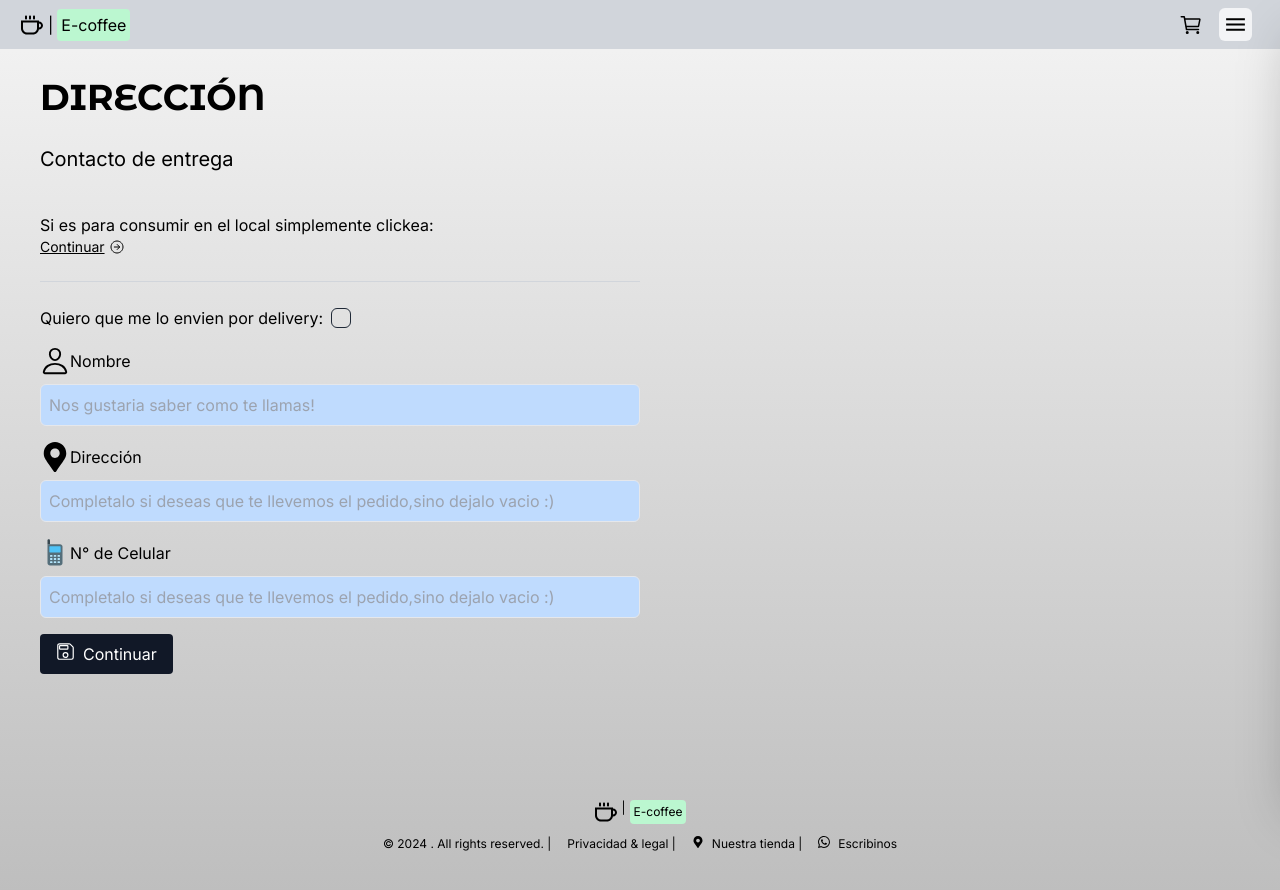
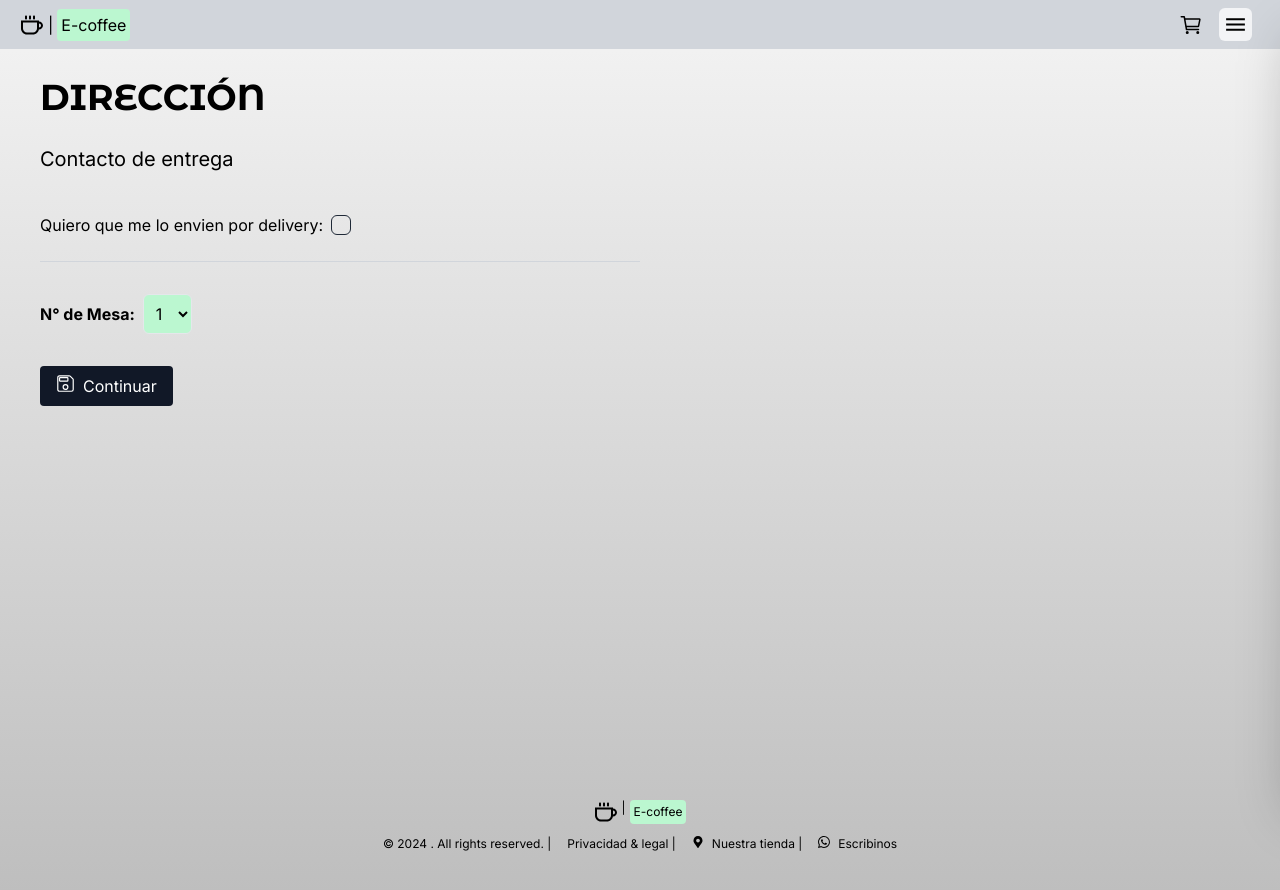
Before and after one commit to espositofacundo/e-coffee, a Next.js app: page /checkout/address in a window 1280 px wide. Built offline with nearby package versions, Linux system fonts and the light colour scheme; no server answers; sample sign-in values are in the browser's storage.

Commit message:
cambios segun status  checkout

```diff
--- a/src/actions/order/place-order.ts
+++ b/src/actions/order/place-order.ts
@@ -55,12 +55,12 @@ export const placeOrder = async (
   let Delivery = 0;
 
   if (address.address !== "") {
-    Delivery = 1000; // No uses 'const' aquí para actualizar la variable externa
+    Delivery = 1500; // No uses 'const' aquí para actualizar la variable externa
   }
 
   const subtotaldelivery = subTotal + Delivery;
 
-  const percentTax = 0.21;
+  const percentTax = 0;
 
   const tax = subtotaldelivery * percentTax;
 
--- a/src/app/(shop)/checkout/address/ui/addressForm.tsx
+++ b/src/app/(shop)/checkout/address/ui/addressForm.tsx
@@ -1,6 +1,8 @@
 "use client";
 
+import Title from "@/components/ui/title/Title";
 import { useAddressStore } from "@/store/ui/address/address-store";
+import { UseUiAddress } from "@/store/ui/address/ui-address";
 import clsx from "clsx";
 import Link from "next/link";
 import { useRouter } from "next/navigation";
@@ -9,8 +11,11 @@ import { useEffect } from "react";
 import { useForm } from "react-hook-form";
 import { FaMapMarkerAlt } from "react-icons/fa";
 import { FcCellPhone } from "react-icons/fc";
-import { IoArrowForwardCircleOutline, IoPersonOutline, IoSaveOutline } from "react-icons/io5";
-
+import {
+  IoArrowForwardCircleOutline,
+  IoPersonOutline,
+  IoSaveOutline,
+} from "react-icons/io5";
 
 type Forminputs = {
   firstName: string;
@@ -20,6 +25,10 @@ type Forminputs = {
 };
 
 export const AddressForm = () => {
+  const isSideMenuOpen = UseUiAddress((state) => state.isSideMenuOpen);
+  const closeMenu = UseUiAddress((state) => state.closeSideMenu);
+  const openSideMenu = UseUiAddress((state) => state.openSideMenu);
+
   const router = useRouter();
   const {
     handleSubmit,
@@ -38,36 +47,29 @@ export const AddressForm = () => {
     if (localStoreAddress.firstName) {
       reset(localStoreAddress);
     }
-  }, [localStoreAddress,reset]);
+  }, [localStoreAddress, reset]);
 
   const onSubmit = (data: Forminputs) => {
-    const {campoboolean, ...restAddress } = data;
+    const { campoboolean, ...restAddress } = data;
     setAddress(restAddress);
-    router.push('/checkout');
-
+    router.push("/checkout");
   };
   return (
-    <form
-      onSubmit={handleSubmit(onSubmit)}
-      className="flex flex-col gap-2 sm:w-1/2 "
-    >
+    <div>
+      {!isSideMenuOpen && (
+        <div>
 
-      <span className="  pr-1 ">
-        Si es para consumir en el local simplemente clickea:  <Link href='/checkout' className="flex items-center underline"> <span className="text-sm pr-1">Continuar</span> <IoArrowForwardCircleOutline size={16} ></IoArrowForwardCircleOutline></Link>
-      </span>
+          <div className="flex mb-2">
 
 
 
-      <div className="w-full h-px bg-gray-300 my-4 col-span-2" />
-      <div className="flex mb-2">
 
-        <span className=" pr-2">
-          Quiero que me lo envien por delivery:
-        </span>
+            <span className=" pr-2">Quiero que me lo envien por delivery:</span>
 
             <label
               className="relative flex cursor-pointer items-center rounded-full"
               htmlFor="checkbox"
+              onClick={openSideMenu}
             >
               <input
                 type="checkbox"
@@ -92,9 +94,93 @@ export const AddressForm = () => {
                 </svg>
               </div>
             </label>
+          </div>
+          <form onSubmit={handleSubmit(onSubmit)}>
+            <div className="flex flex-col gap-2 sm:w-1/2 ">
+            <div className="w-full h-px bg-gray-300 my-4 col-span-2" />
+
+              <div className="flex flex-col mb-2">
+
+                <div className="flex items-center pb-2">
+
+                  <span className="font-bold pr-">N° de Mesa: </span>
+                  <select defaultValue="1" {...register("address")} className="p-2 border m-2 w-fit rounded-md bg-green-200">
+                    <option key="1" value="1">
+                      1
+                    </option>
+                    <option key="2" value="2">
+                      2
+                    </option>
+                    <option key="3" value="3">
+                      3
+                    </option>
+                    <option key="4" value="4">
+                      4
+                    </option>
+                  </select>
 
                 </div>
+              </div>
 
+
+              <div className="flex gap-5 ">
+                <button
+                  disabled={!isValid}
+                  type="submit"
+                  className={clsx({
+                    "btn-primary": isValid,
+                    "btn-disabled": !isValid,
+                  })}
+                >
+                  <div className="flex justify-center">
+                    <IoSaveOutline size={19}></IoSaveOutline>{" "}
+                    <span className="pl-2">Continuar</span>{" "}
+                  </div>
+                </button>
+              </div>
+            </div>
+          </form>
+        </div>
+      )}
+
+      {isSideMenuOpen && (
+        <div>
+          <div className="flex mb-2">
+            <span className=" pr-2">Quiero que me lo envien por delivery:</span>
+
+            <label
+              className="relative flex cursor-pointer items-center rounded-full"
+              htmlFor="checkbox"
+              onClick={() => closeMenu()}
+            >
+              <input
+                type="checkbox"
+                className="border-gray-800  before:content[''] peer relative h-5 w-5 cursor-pointer appearance-none rounded-md border border-blue-gray-200 transition-all before:absolute before:top-2/4 before:left-2/4 before:block before:h-12 before:w-12 before:-translate-y-2/4 before:-translate-x-2/4 before:rounded-full before:bg-blue-gray-500 before:opacity-0 before:transition-opacity checked:border-blue-500 checked:bg-blue-500 checked:before:bg-blue-500 hover:before:opacity-10"
+                id="checkbox"
+                onClick={() => closeMenu()}
+                {...register("campoboolean")}
+              />
+              <div className="pointer-events-none absolute top-2/4 left-2/4 -translate-y-2/4 -translate-x-2/4 text-white opacity-0 transition-opacity peer-checked:opacity-100">
+                <svg
+                  xmlns="http://www.w3.org/2000/svg"
+                  className="h-3.5 w-3.5"
+                  viewBox="0 0 20 20"
+                  fill="currentColor"
+                  stroke="currentColor"
+                  strokeWidth="1"
+                >
+                  <path
+                    fillRule="evenodd"
+                    d="M16.707 5.293a1 1 0 010 1.414l-8 8a1 1 0 01-1.414 0l-4-4a1 1 0 011.414-1.414L8 12.586l7.293-7.293a1 1 0 011.414 0z"
+                    clipRule="evenodd"
+                  ></path>
+                </svg>
+              </div>
+            </label>
+          </div>
+          <form onSubmit={handleSubmit(onSubmit)}>
+            <div className="flex flex-col gap-2 sm:w-1/2 ">
+              <div className="w-full h-px bg-gray-300 my-4 col-span-2" />
 
               <div className="flex flex-col mb-2">
                 <div className="flex items-center pb-2">
@@ -106,7 +192,7 @@ export const AddressForm = () => {
                   type="text"
                   className="p-2 border rounded-md bg-blue-200"
                   {...register("firstName")}
-          placeholder="Nos gustaria saber como te llamas!"
+                  placeholder="Juan Perez"
                 />
               </div>
 
@@ -120,7 +206,7 @@ export const AddressForm = () => {
                   type="text"
                   className="p-2 border rounded-md bg-blue-200 "
                   {...register("address")}
-          placeholder="Completalo si deseas que te llevemos el pedido,sino dejalo vacio :)"
+                  placeholder="Av. Colon 1234 Piso 1A"
                 />
               </div>
 
@@ -134,25 +220,28 @@ export const AddressForm = () => {
                   type="text"
                   className="p-2 border rounded-md bg-blue-200"
                   {...register("phone")}
-          placeholder="Completalo si deseas que te llevemos el pedido,sino dejalo vacio :)"
+                  placeholder="02236622432"
                 />
               </div>
               <div className="flex gap-5 ">
-
-
                 <button
                   disabled={!isValid}
                   type="submit"
-
                   className={clsx({
                     "btn-primary": isValid,
                     "btn-disabled": !isValid,
                   })}
                 >
-        <div className="flex justify-center"><IoSaveOutline size={19}></IoSaveOutline> <span className="pl-2">Continuar</span> </div>
+                  <div className="flex justify-center">
+                    <IoSaveOutline size={19}></IoSaveOutline>{" "}
+                    <span className="pl-2">Continuar</span>{" "}
+                  </div>
                 </button>
-
+              </div>
             </div>
           </form>
+        </div>
+      )}
+    </div>
   );
 };
--- a/src/app/(shop)/orders/[id]/page.tsx
+++ b/src/app/(shop)/orders/[id]/page.tsx
@@ -485,11 +485,15 @@ export default async function OrdersByIdPage({ params }: Props) {
 
                 <span>Subtotal</span>
                 <span className="text-right">${order?.subtotal}</span>
-                <span>Delivery</span>
-                <span className="text-right">${order?.Delivery}</span>
 
-                <span>Impuestos</span>
-                <span className="text-right">${order?.tax}</span>
+                {
+                  order?.Delivery !== 0 ? <><span>Delivery</span>
+                  <span className="text-right">${order?.Delivery}</span></>
+                  :<></>
+                }
+
+
+
 
                 <div className="w-full h-px bg-gray-200 my-4 col-span-2" />
 
--- a/src/components/ui/sidebar/Sidebar.tsx
+++ b/src/components/ui/sidebar/Sidebar.tsx
@@ -13,7 +13,7 @@ import {
   IoLogOutOutline,
   IoPeopleOutline,
   IoPersonOutline,
-  IoSearchOutline,
+
   IoShirtOutline,
   IoTicketOutline,
 } from "react-icons/io5";
--- /dev/null
+++ b/src/store/ui/address/ui-address.ts
@@ -0,0 +1,14 @@
+import { create } from 'zustand'
+
+interface State{
+    isSideMenuOpen:boolean;
+
+    openSideMenu: ()=> void;
+    closeSideMenu: ()=> void;
+}
+
+export const UseUiAddress = create<State>()((set) => ({
+  isSideMenuOpen:false,
+  openSideMenu: ()=>set({isSideMenuOpen:true}),
+  closeSideMenu: ()=>set({isSideMenuOpen:false})
+}))
```
Lines whose indentation alone changed are shown as unchanged.
